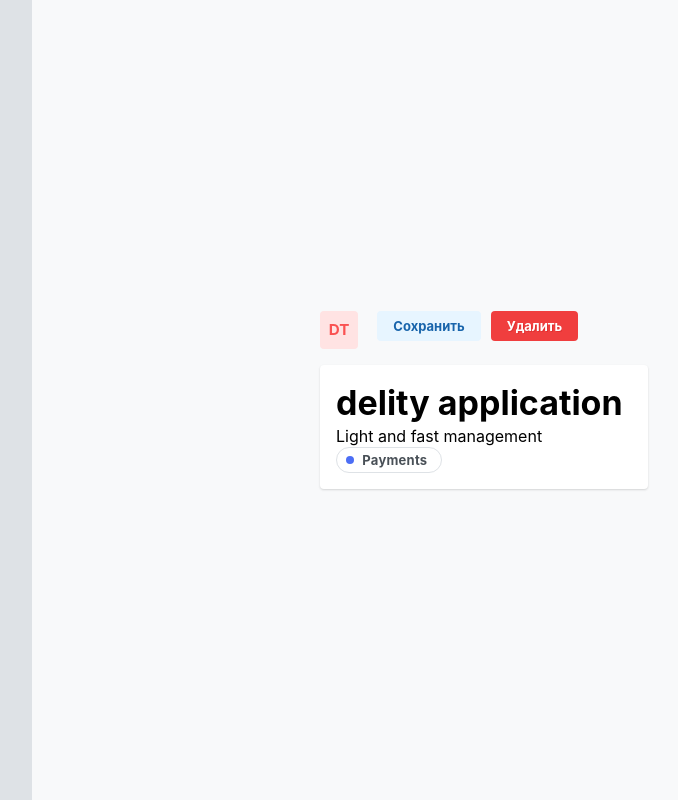
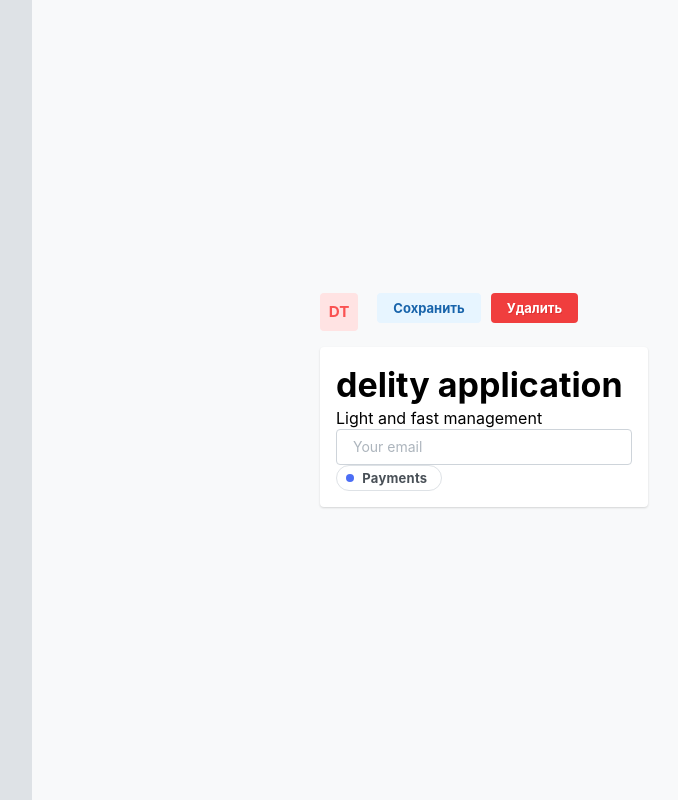
Before and after one commit to PyMba86/delity, a React (Create React App) app in the folder web/: page / in a window 1280 px wide. Shown: the whole page, without its empty margins (344-1022 px from the left). Built offline with nearby package versions, Linux system fonts and the light colour scheme.

Commit message:
input component

```diff
--- a/web/src/components/AppLayout/AppLayout.tsx
+++ b/web/src/components/AppLayout/AppLayout.tsx
@@ -7,9 +7,9 @@ import {Title} from "../Title";
 import {Text} from "../Text";
 import {Badge} from "../Badge";
 import {Button} from "../Button";
-import {useTheme} from "../../theme";
 import {AppThemeContext} from "../AppTheme";
 import useStyles from "./AppLayout.styles";
+import {Input} from "../Input";
 
 interface AppLayoutProps {
     children?: React.ReactNode;
@@ -22,11 +22,10 @@ export function AppLayout(
 
     const [appState, dispatchAppState] = useAppState();
 
-    const {colorScheme, setColorScheme} = useContext(AppThemeContext);
-
-    const theme = useTheme(colorScheme);
+    const {setColorScheme} = useContext(AppThemeContext);
 
     const classes = useStyles();
+
 
     return (
         <div className={classes.root}>
@@ -52,6 +51,7 @@ export function AppLayout(
                             <Paper padding={"md"} shadow="xs">
                                 <Title order={1}>delity application</Title>
                                 <Text>Light and fast management</Text>
+                                <Input   placeholder="Your email"/>
                                 <Badge color={'indigo'} size={'lg'} variant={'dot'}>Payments</Badge>
                                 {children}
                             </Paper>
--- a/web/src/components/Button/Button.tsx
+++ b/web/src/components/Button/Button.tsx
@@ -5,7 +5,7 @@ import cx from 'clsx';
 import {ThemeColorKeys} from "../../theme/colors";
 import {ComponentPassThrough} from "../../types";
 
-export interface ButtonBaseProps<U> extends CommonProps {
+export interface ButtonBaseProps extends CommonProps {
     /** Predefined button size */
     size?: ThemeSize;
 
@@ -35,8 +35,7 @@ export interface ButtonBaseProps<U> extends CommonProps {
 
 export const ButtonElementType = 'button';
 
-export function Button<T extends React.ElementType = typeof ButtonElementType,
-    U extends HTMLElement = HTMLButtonElement>(
+export function Button<T extends React.ElementType = typeof ButtonElementType>(
     {
         className,
         size = 'md',
@@ -51,9 +50,8 @@ export function Button<T extends React.ElementType = typeof ButtonElementType,
         variant = 'filled',
         radius = 'sm',
         colorScheme,
-        elementRef,
         ...props
-    }: ComponentPassThrough<T, ButtonBaseProps<U>>) {
+    }: ComponentPassThrough<T, ButtonBaseProps>) {
 
     const theme = useTheme(colorScheme);
 
--- /dev/null
+++ b/web/src/components/Input/Input.styles.ts
@@ -0,0 +1,187 @@
+import {createMemoStyles, Theme, ThemeNumberSize} from "../../theme";
+import {getSizeValue} from "../../utils/theme/getSizeValue";
+import {getFontStyles} from "../../utils/theme/getFontStyles";
+
+interface InputStylesProps {
+    radius: ThemeNumberSize;
+    theme: Theme;
+}
+
+export default createMemoStyles({
+    withIcon: {
+
+    },
+
+    inputWrapper: ({radius, theme}: InputStylesProps) => ({
+        position: 'relative',
+        borderRadius: getSizeValue({size: radius, sizes: theme.radius}),
+
+        '&, & *': {boxSizing: 'border-box'}
+    }),
+
+    default: ({theme, radius}: InputStylesProps) => ({
+        '& $input': {
+            backgroundColor: theme.colorScheme === 'dark' ? theme.colors.dark[7] : theme.white,
+            minHeight: 36,
+            paddingLeft: theme.spacing.md,
+            paddingRight: theme.spacing.md,
+            borderRadius: getSizeValue({size: radius, sizes: theme.radius}),
+            border: `1px solid ${
+                theme.colorScheme === 'dark' ? theme.colors.dark[4] : theme.colors.gray[4]
+            }`,
+            color: theme.colorScheme === 'dark' ? theme.colors.dark[0] : theme.black,
+
+            '&:focus': {
+                outline: 'none',
+                borderColor: theme.colors[theme.primary][theme.colorScheme === 'dark' ? 8 : 6]
+            }
+        },
+
+        '&$invalid $input': {
+            borderColor: theme.colors.red[theme.colorScheme === 'dark' ? 4 : 6]
+        },
+
+        '& $withIcon': {
+            paddingLeft: 35
+        },
+
+        '& $icon': {
+            width: 36
+        }
+    }),
+
+    filled: ({ theme, radius }: InputStylesProps) => ({
+        '& $input': {
+            minHeight: 36,
+            paddingLeft: theme.spacing.md,
+            paddingRight: theme.spacing.md,
+            borderRadius: getSizeValue({ size: radius, sizes: theme.radius }),
+            border: '1px solid transparent',
+            backgroundColor: theme.colorScheme === 'dark' ? theme.colors.dark[5] : theme.colors.gray[1],
+            color: theme.colorScheme === 'dark' ? theme.colors.dark[0] : theme.black,
+
+            '&:focus': {
+                outline: 'none',
+                borderColor: `${
+                    theme.colors[theme.primary][theme.colorScheme === 'dark' ? 8 : 6]
+                } !important`,
+            },
+
+            '&::placeholder': {
+                color: theme.colorScheme === 'dark' ? theme.colors.dark[2] : theme.colors.gray[6],
+            },
+        },
+
+        '& $input:disabled': {
+            '&::placeholder': {
+                color: theme.colors.gray[5],
+            },
+        },
+
+        '&$invalid $input': {
+            borderColor: theme.colorScheme === 'dark' ? theme.colors.red[4] : 'transparent',
+            backgroundColor: theme.colorScheme === 'dark' ? theme.colors.dark[5] : theme.colors.red[0],
+        },
+
+        '& $withIcon': {
+            paddingLeft: 35,
+        },
+
+        '& $icon': {
+            width: 36,
+            color: theme.colors.gray[6],
+        },
+    }),
+
+    unstyled: ({ theme }: InputStylesProps) => ({
+        '& $input': {
+            color: theme.colorScheme === 'dark' ? theme.colors.dark[0] : theme.black,
+            backgroundColor: 'transparent',
+            height: 28,
+            border: 0,
+            outline: 0,
+
+            '&:disabled': {
+                backgroundColor: 'transparent',
+            },
+        },
+
+        '& $icon': {
+            width: 28,
+        },
+
+        '& $withIcon': {
+            paddingLeft: 34,
+        },
+    }),
+
+    input: ({ theme }: InputStylesProps) => ({
+        ...getFontStyles(theme),
+        WebkitTapHighlightColor: 'transparent',
+        lineHeight: theme.lineHeight,
+        appearance: 'none',
+        resize: 'none',
+        boxSizing: 'border-box',
+        fontSize: theme.fontSizes.sm,
+        width: '100%',
+        color: theme.black,
+        display: 'block',
+        textAlign: 'left',
+
+        '&:disabled': {
+            backgroundColor: theme.colorScheme === 'dark' ? theme.colors.dark[6] : theme.colors.gray[1],
+            opacity: 0.6,
+            cursor: 'not-allowed',
+        },
+
+        '&::placeholder': {
+            opacity: 1,
+            color: theme.colorScheme === 'dark' ? theme.colors.dark[2] : theme.colors.gray[5],
+        },
+
+        '&::-webkit-inner-spin-button, &::-webkit-outer-spin-button, &::-webkit-search-decoration, &::-webkit-search-cancel-button, &::-webkit-search-results-button, &::-webkit-search-results-decoration': {
+            appearance: 'none',
+        },
+
+        '&[type=number]': {
+            MozAppearance: 'textfield',
+        },
+    }),
+
+    icon: ({ theme }: InputStylesProps) => ({
+        pointerEvents: 'none',
+        position: 'absolute',
+        left: 0,
+        top: 0,
+        bottom: 0,
+        color: theme.colorScheme === 'dark' ? theme.colors.dark[2] : theme.colors.gray[5],
+        display: 'flex',
+        alignItems: 'center',
+        justifyContent: 'center',
+    }),
+
+    invalid: ({ theme }: InputStylesProps) => ({
+        '& $input': {
+            color: theme.colors.red[theme.colorScheme === 'dark' ? 4 : 6],
+            borderColor: theme.colors.red[theme.colorScheme === 'dark' ? 4 : 6],
+
+            '&::placeholder': {
+                color: theme.colors.red[theme.colorScheme === 'dark' ? 4 : 6],
+            },
+        },
+
+        '& $icon': {
+            color: theme.colors.red[theme.colorScheme === 'dark' ? 4 : 6],
+        },
+    }),
+
+    rightSection: {
+        position: 'absolute',
+        top: 0,
+        bottom: 0,
+        right: 0,
+        display: 'flex',
+        alignItems: 'center',
+        justifyContent: 'center',
+    }
+})
--- /dev/null
+++ b/web/src/components/Input/Input.tsx
@@ -0,0 +1,85 @@
+import React from 'react';
+import {CommonProps, ThemeNumberSize, useTheme} from "../../theme";
+import {ComponentPassThrough} from "../../types";
+import useStyles from './Input.styles';
+import cx from "clsx";
+
+export interface InputProps extends CommonProps {
+    /** Sets border color to red */
+    invalid?: boolean;
+
+    /** Adds icon on the left side of input */
+    icon?: React.ReactNode;
+
+    /** Right section of input, similar to icon but on the right */
+    rightSection?: React.ReactNode;
+
+    /** Add className to input element */
+    inputClassName?: string;
+
+    /** Adds style to input element */
+    inputStyle?: React.CSSProperties;
+
+    /** Set required on input element */
+    required?: boolean;
+
+    /** Input border-radius from theme or number */
+    radius?: ThemeNumberSize;
+
+    /** Defines input appearance */
+    variant?: 'default' | 'filled' | 'unstyled';
+}
+
+export const InputElementType = 'input';
+
+export function Input<T extends React.ElementType = typeof InputElementType>(
+    {
+        component,
+        className,
+        invalid = false,
+        required = false,
+        variant = 'default',
+        icon,
+        style,
+        rightSection,
+        radius = 'sm',
+        inputClassName,
+        inputStyle,
+        colorScheme,
+        ...props
+    }: ComponentPassThrough<T, InputProps>) {
+
+    const theme = useTheme(colorScheme);
+
+    const classes = useStyles(colorScheme, {
+        radius, theme
+    });
+
+    const Element = component || InputElementType;
+
+    return (
+        <div className={cx(classes.inputWrapper, {
+            [classes.invalid]: invalid,
+        }, classes[variant], className)} style={style} {...props}>
+            {icon && (
+                <div className={classes.icon}>
+                    {icon}
+                </div>
+            )}
+
+            <Element {...props}
+                     aria-required={required}
+                     aria-invalid={invalid}
+                     className={cx({
+                         [classes.withIcon]: icon
+                     }, classes.input, inputClassName)}
+                     style={inputStyle}/>
+
+            {rightSection && (
+                <div className={cx(classes.rightSection)}>
+                    {rightSection}
+                </div>
+            )}
+        </div>
+    )
+}
--- /dev/null
+++ b/web/src/components/Input/index.ts
@@ -0,0 +1 @@
+export * from './Input';
```
